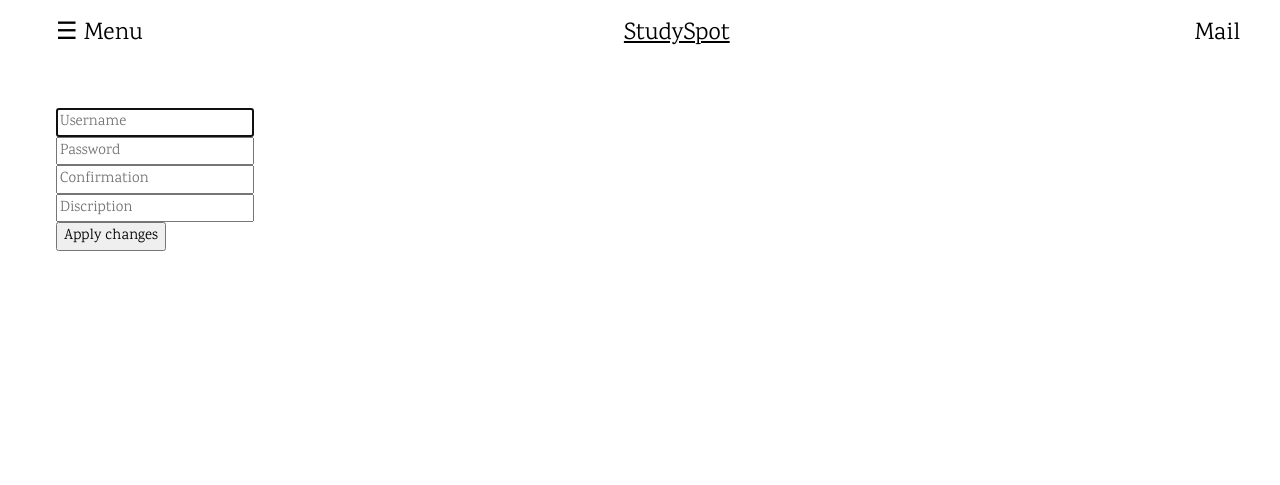
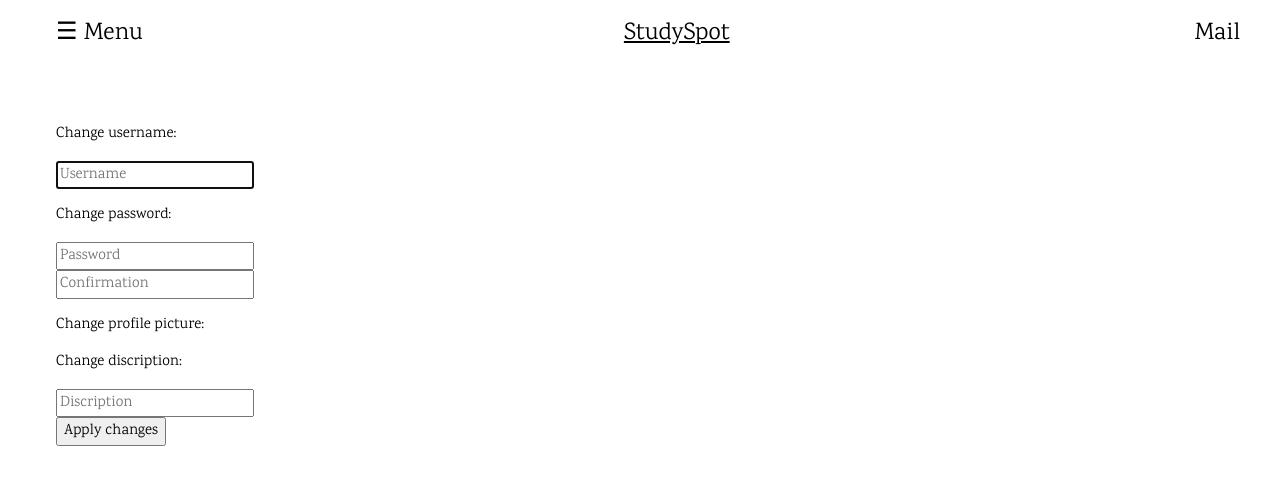
Before and after one commit to thomasjeu/project_ik15, a Flask app: page /settings in a window 1280 px wide. Shown: the top 485 px of the page. Run offline with Flask 2, Linux system fonts and the light colour scheme; a user stored in the database is signed in; some libraries are stand-ins or nearby versions.

Commit message:
discription werkt

```diff
--- a/application.py
+++ b/application.py
@@ -63,7 +63,11 @@ def settings():
 @app.route("/")
 @login_required
 def profile():
-    return render_template("profile.html")
+    user_id = session.get("user_id")
+    discriptions = db.execute("SELECT discription FROM users WHERE id=:user_id", user_id=user_id)
+    discription = discriptions[0]["discription"]
+
+    return render_template("profile.html", discription=discription)
 
 
 @app.route("/check", methods=["GET"])
--- a/helpers.py
+++ b/helpers.py
@@ -66,7 +66,6 @@ def changeusername(username, user_id):
 
 def changediscription(discription, user_id):
 
-
     db.execute("UPDATE users SET discription=:discription WHERE id=:user_id", user_id=user_id, discription=discription)
 
     return True
--- a/templates/profile.html
+++ b/templates/profile.html
@@ -22,7 +22,7 @@
         <div class="w3-row-padding w3-padding-16 w3-center" id="avatar">
             <p style="text-align:center;"><img src="https://i.imgur.com/7Nwk67T.jpg" alt="Avatar" style="width:200px"></p>
         </div>
-        <center> <h3>Hi, i'm using StudySpot!</h3> </center>
+        <center> <h3>{{ discription }}</h3> </center>
         {% if session.user_id %}
             <center><button class="btn btn-primary" type="follow" disabled >Follow</button></center>
         {% else %}
--- a/templates/settings.html
+++ b/templates/settings.html
@@ -6,11 +6,11 @@
 
 {% block main %}
     <form action="/settings" method="post">
-        <!--<p>Change username:</p>-->
+        <p>Change username:</p>
         <div class="form-group">
             <input autocomplete="off" autofocus class="form-control" id="username" name="username" placeholder="Username" type="text">
         </div>
-        <!--<p>Change password:</p>-->
+        <p>Change password:</p>
         <div class="form-group">
             <input class="form-control" id="password" name="password" placeholder="Password" type="password">
         </div>
@@ -18,9 +18,9 @@
             <input class="form-control" id="confirmation" name="confirmation" placeholder="Confirmation" type="password">
         </div>
 
-        <!--<p>Change profile picture:</p>-->
+        <p>Change profile picture:</p>
 
-        <!--<p>Change discription:</p>-->
+        <p>Change discription:</p>
         <div class="form-group">
             <input class="form-control" id="discription" name="discription" placeholder="Discription" type="text">
         </div>
```
Also changed, not shown: admin.db.
